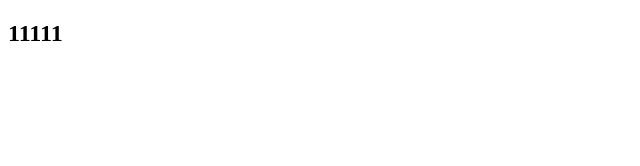
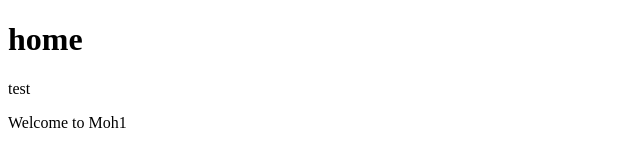
Before and after one commit to mohammedAlthagafi/Moh1, a plain HTML site: page index.html in a window 1280 px wide. Shown: the whole page, without its empty margins (0-640 px from the left). Drawn offline with Linux system fonts and the light colour scheme.

Commit message:
adid line index.html

```diff
--- a/index.html
+++ b/index.html
@@ -1,9 +1,11 @@
 <!DOCTYPE html>
 <html>
 <head>
-	<title>Hloo mastr</title>
+	<title>Hloo mastr Mohammed </title>
 </head>
 <body>
-<h2>11111</h2>
+	<h1>home</h1>
+<p>test</p>
+<p>Welcome to Moh1</p>
 </body>
 </html>
```
